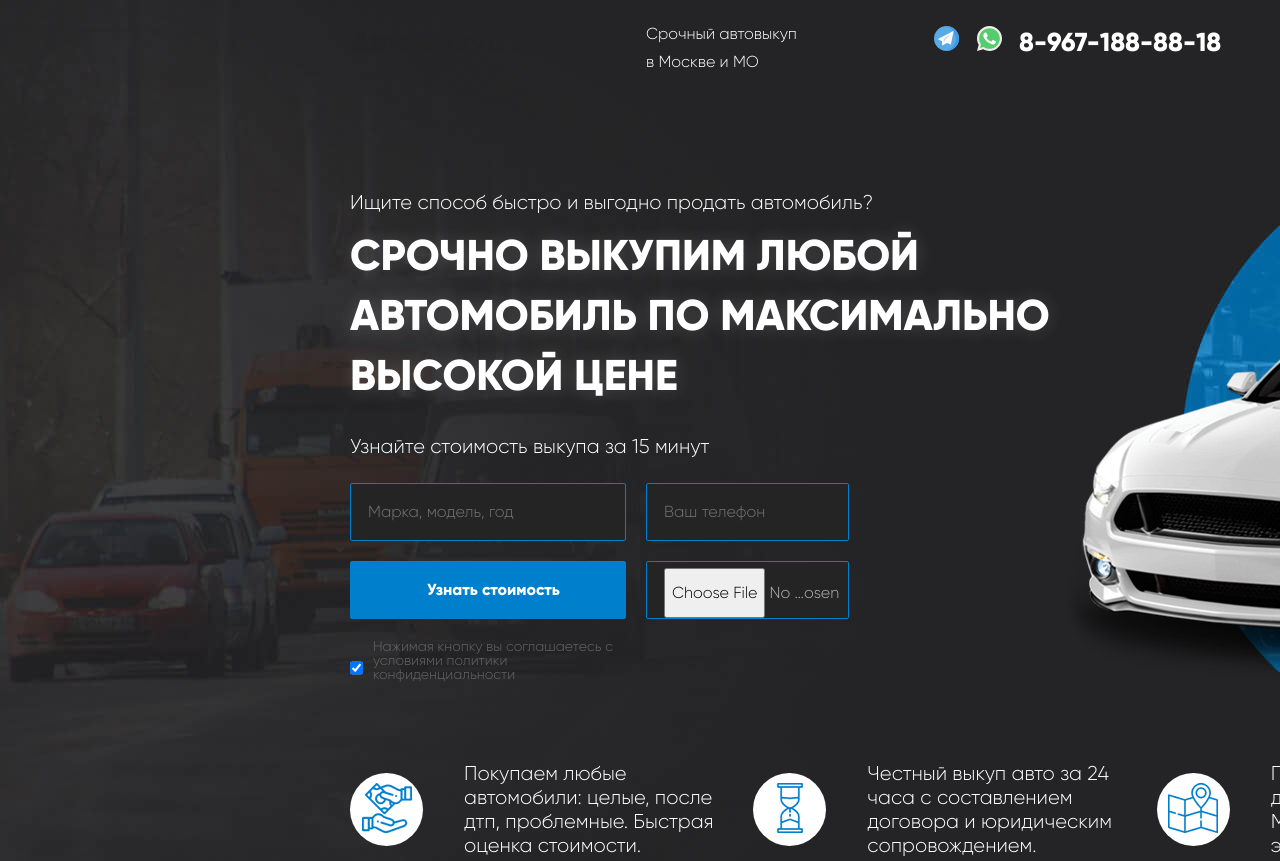
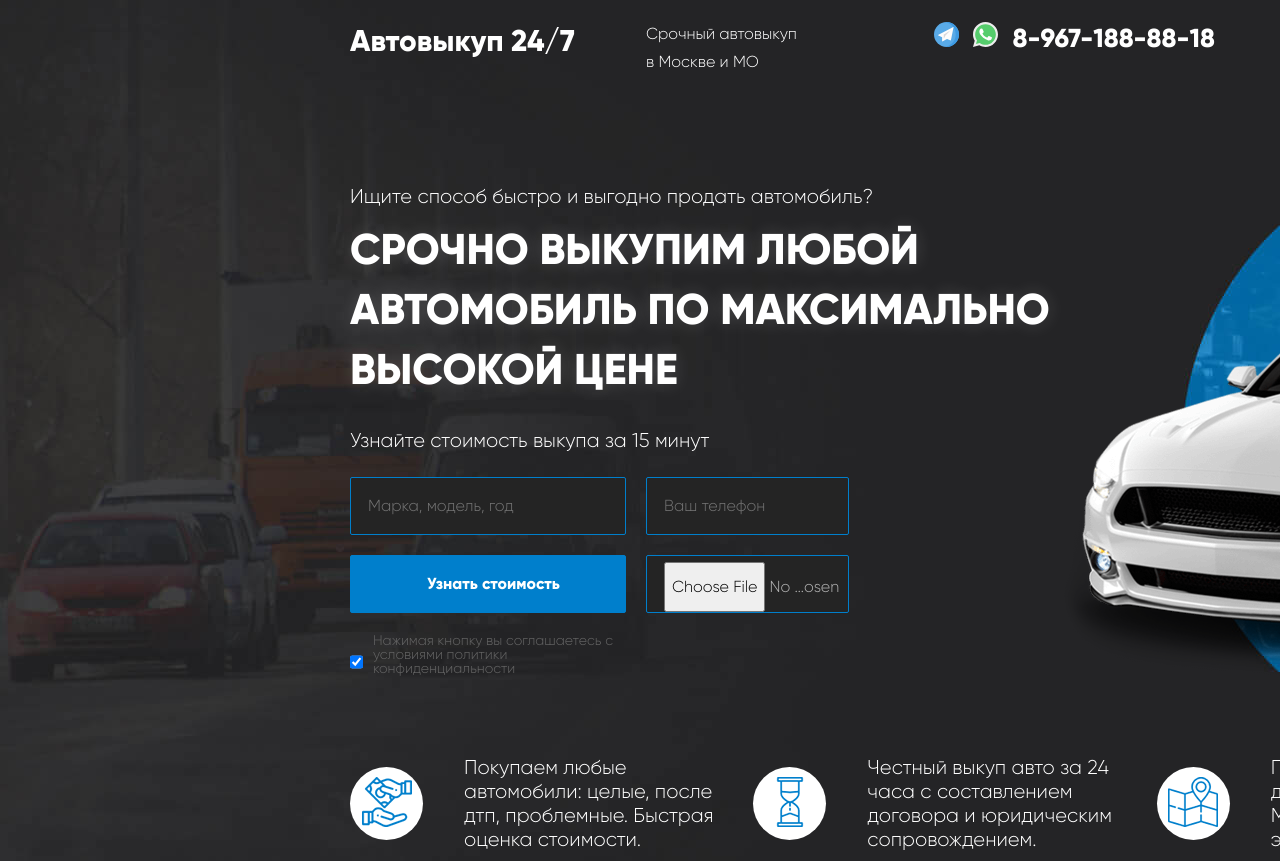
Before and after one commit to Sargeliu/car-buyback, a plain HTML site: page src/index.html in a window 1280 px wide. Shown: the top 861 px of the page. Drawn offline with nearby package versions, Linux system fonts and the light colour scheme.

Commit message:
add color: .logo

```diff
--- a/src/css/style.css
+++ b/src/css/style.css
@@ -68,9 +68,9 @@
 	gap: 10px;
 }
 
-.promo .subheader-list .subheader-item {
+.promo .subheader-list .subheader-item .logo{
     font-size: 30px;
-    color: #FFFFFF;
+    color: #fff;
     line-height: 42px;
     font-family: 'Gilroy';
     font-weight: 800;
```
